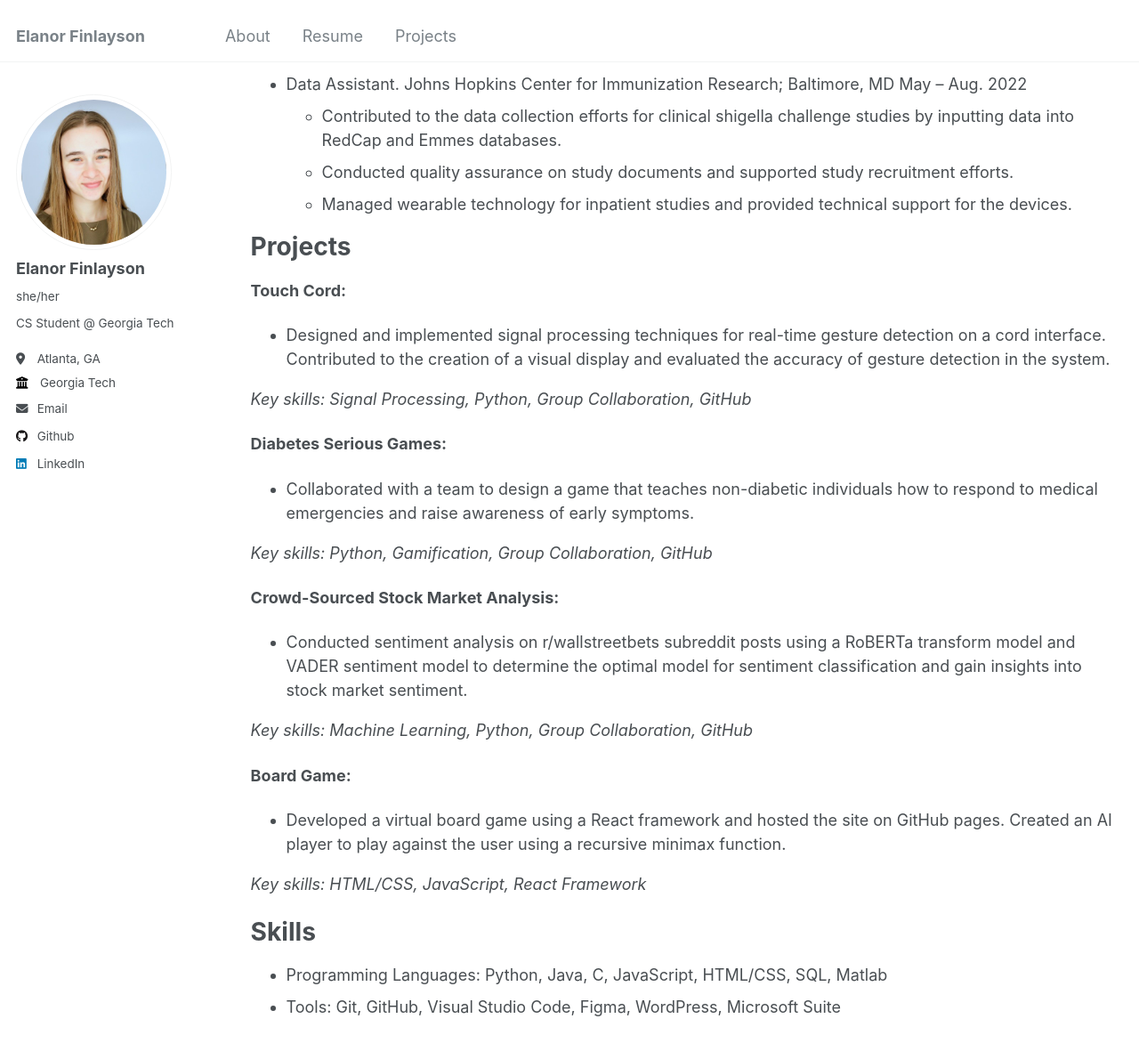
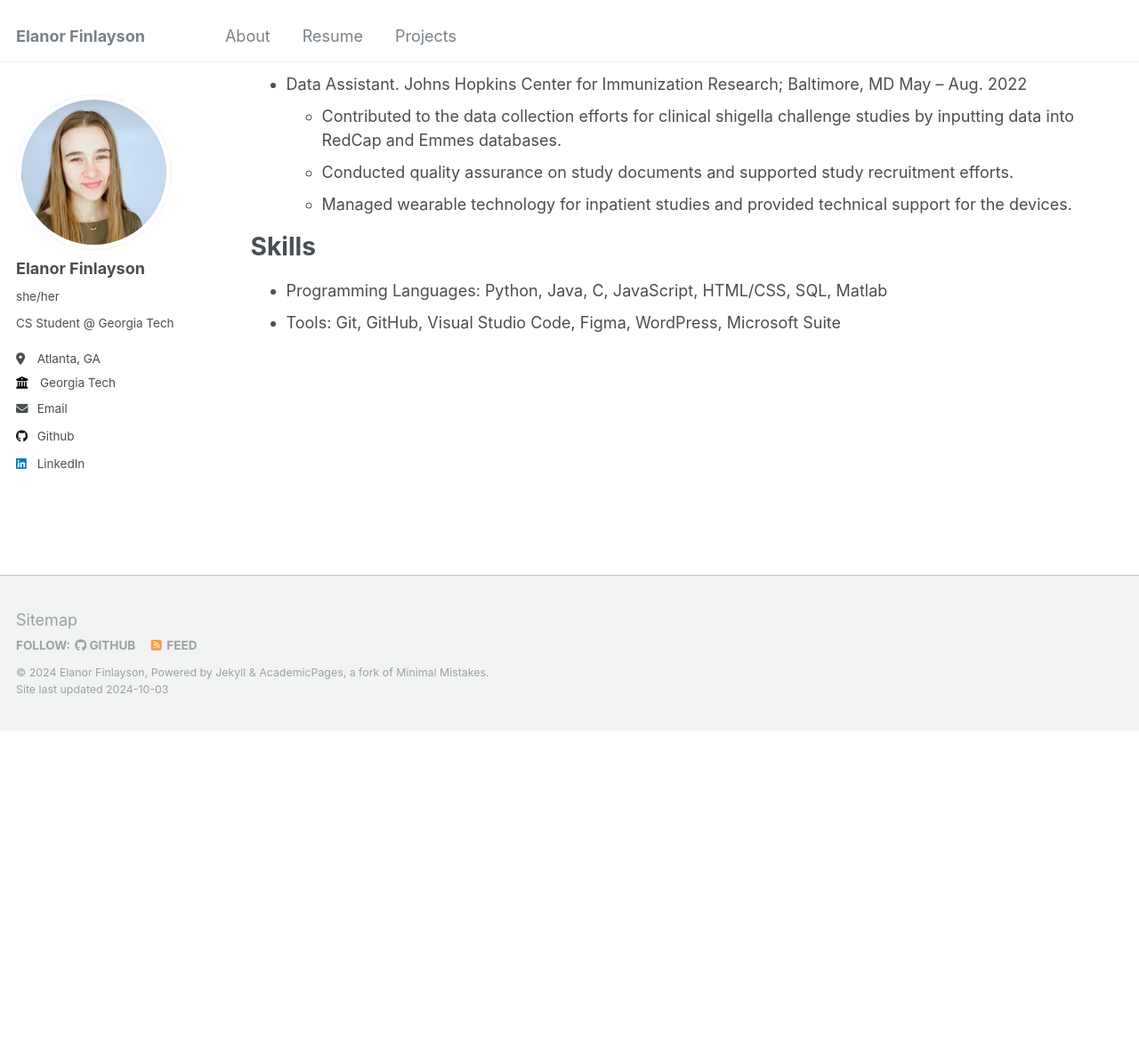
Before and after one commit to efin396/efin396.github.io, a Jekyll site: the page built from _pages/cv.md, in a window 1280 px wide and 1400 px high, scrolled down 621 px. Shown: the top 1181 px of the window at 89% size. Built offline with Jekyll 4.4.1, drawn with Linux system fonts in a browser that asks for light colours; after the commit the page ends 1441 px from its top, so only the background shows below that.

Commit message:
Update cv.md

```diff
--- a/_pages/cv.md
+++ b/_pages/cv.md
@@ -37,34 +37,6 @@ and Emmes databases.
   * Conducted quality assurance on study documents and supported study recruitment efforts.
   * Managed wearable technology for inpatient studies and provided technical support for the devices.
 
-Projects
-======
-
-**Touch Cord:**
-* Designed and implemented signal processing techniques for real-time gesture detection on a cord interface.
-Contributed to the creation of a visual display and evaluated the accuracy of gesture detection in the system.
-
-_Key skills: Signal Processing, Python, Group Collaboration, GitHub_
-
-**Diabetes Serious Games:**
-* Collaborated with a team to design a game that teaches non-diabetic individuals how to respond to medical
-emergencies and raise awareness of early symptoms.
-
-_Key skills: Python, Gamification, Group Collaboration, GitHub_
-
-**Crowd-Sourced Stock Market Analysis:**
-* Conducted sentiment analysis on r/wallstreetbets subreddit posts using a RoBERTa transform model and VADER
-sentiment model to determine the optimal model for sentiment classification and gain insights into stock market
-sentiment.
-
-_Key skills: Machine Learning, Python, Group Collaboration, GitHub_
-
-**Board Game:**
-* Developed a virtual board game using a React framework and hosted the site on GitHub pages. Created an AI
-player to play against the user using a recursive minimax function.
-
-_Key skills: HTML/CSS, JavaScript, React Framework_
-
 Skills
 ======
 * Programming Languages: Python, Java, C, JavaScript, HTML/CSS, SQL, Matlab
```
